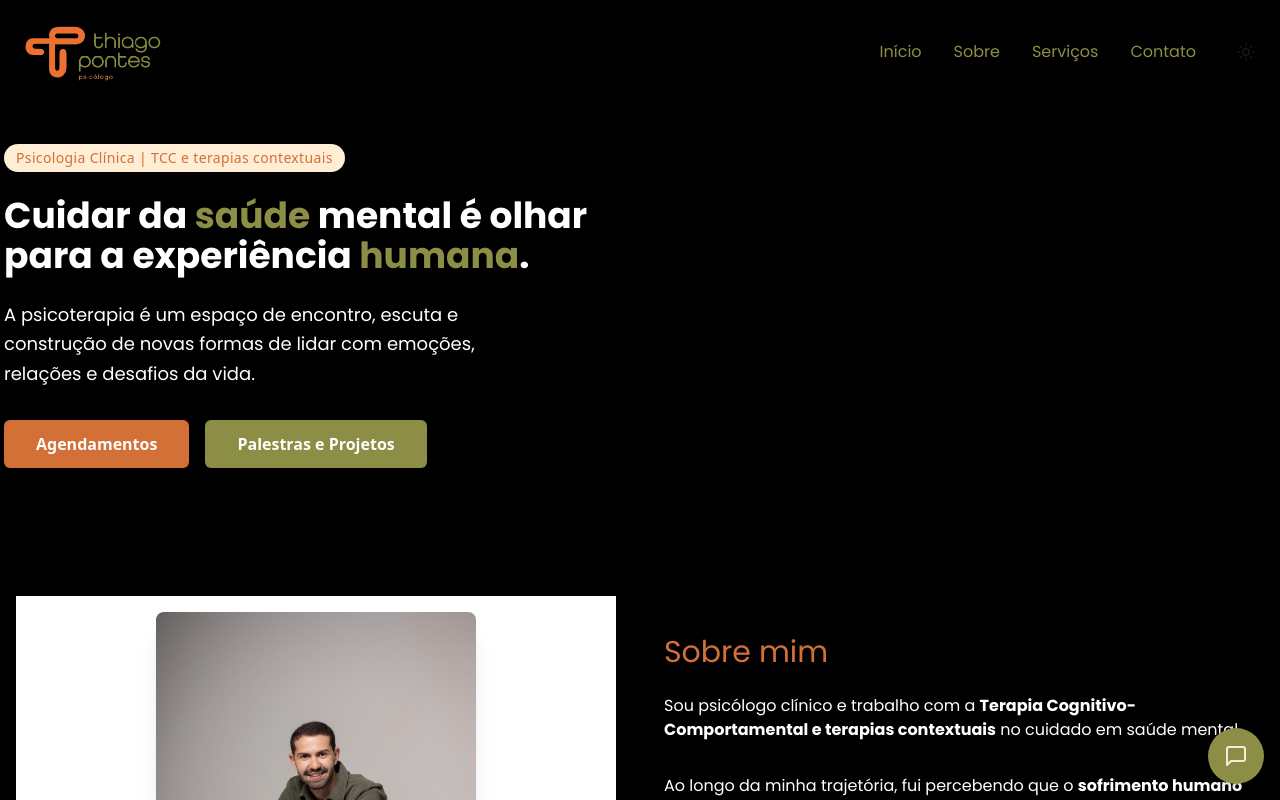
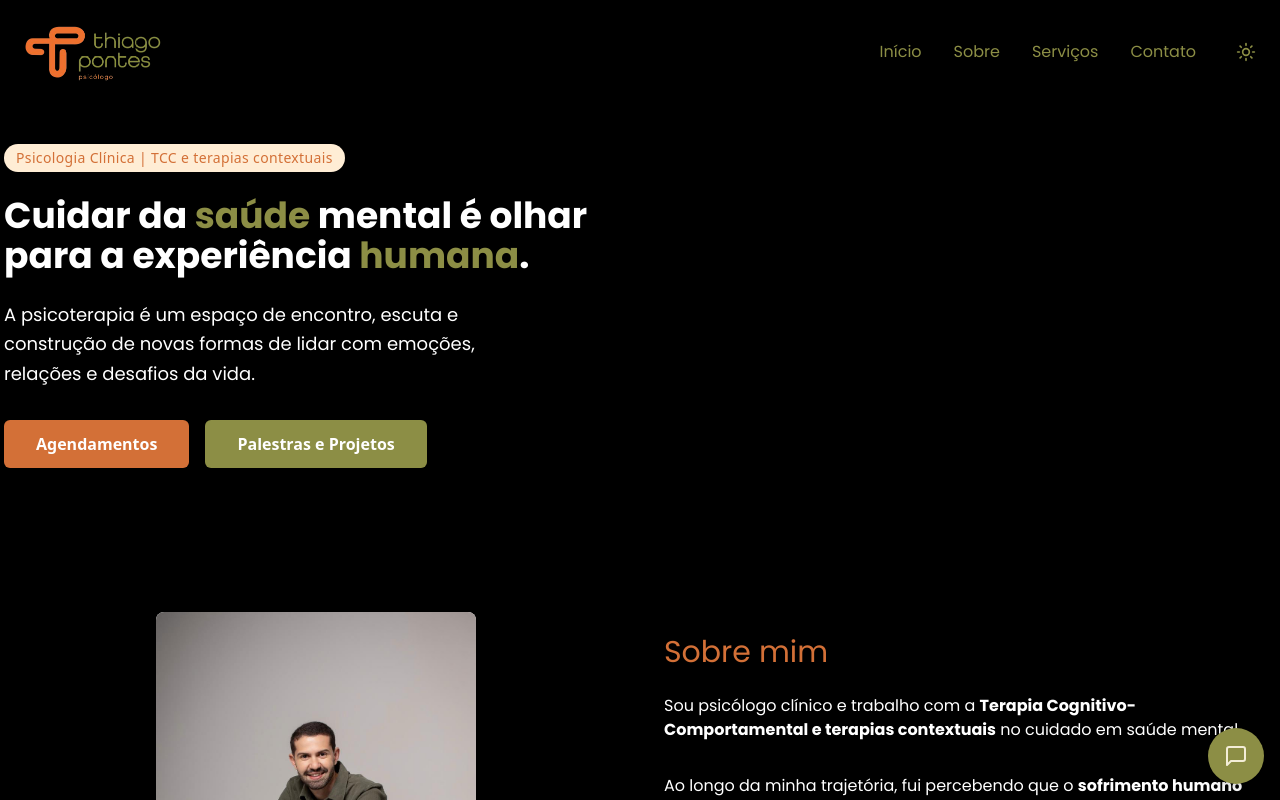
Before and after one commit to vitao-al/thiagopontespsicologo, a React (Vite) app: page / in a window 1280 px wide. Both pictures are taken after a click on the button 1246 px from the left and 51 px from the top of the page. Shown: the top 800 px of the page. Built offline with nearby package versions, Linux system fonts and the light colour scheme.

Commit message:
Mudancas no estilos dessas paginas

```diff
--- a/src/components/ThemeToggle.tsx
+++ b/src/components/ThemeToggle.tsx
@@ -12,9 +12,9 @@ export default function ThemeToggle() {
       aria-label="Toggle theme"
     >
       {theme === 'light' ? (
-        <Moon className="h-5 w-5 text-musgo hover:text-musgo dark:bg-gold-500" />
+        <Moon className="h-5 w-5 text-musgo hover:text-musgo" />
       ) : (
-        <Sun className="h-5 w-5 text-musgo dark:text-laranja dark:text-neutral-900 dark:hover:laranja" />
+        <Sun className="h-5 w-5 dark:text-musgo dark:hover:musgo-escuro" />
       )}
     </button>
   );
--- a/src/components/team/CardHero.tsx
+++ b/src/components/team/CardHero.tsx
@@ -7,7 +7,7 @@ export default function CardHero() {
 
   return (
     <section id="equipe" className="bg-gray-50 dark:bg-black">
-      <div className="container mx-auto px-4 bg-white">
+      <div className="container mx-auto px-4">
         <div className="relative max-w-5xl mx-auto flex flex-col items-center">
           <div className="flex items-center justify-center min-h-[300px] h-3/4w-full overflow-hidden">
             {/* Carrossel */}
```
